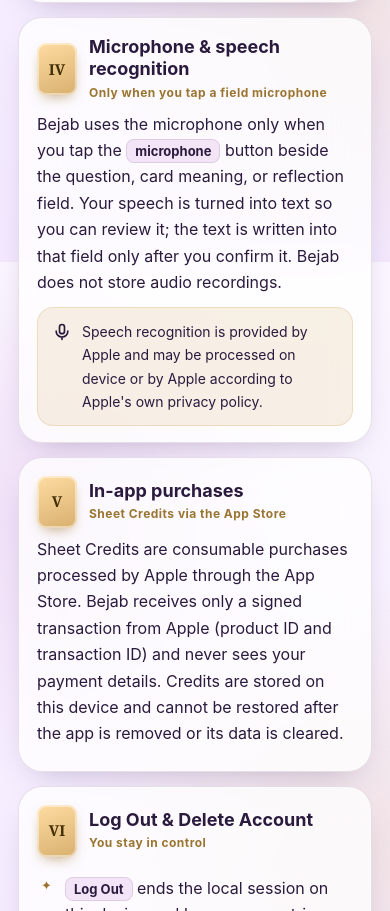
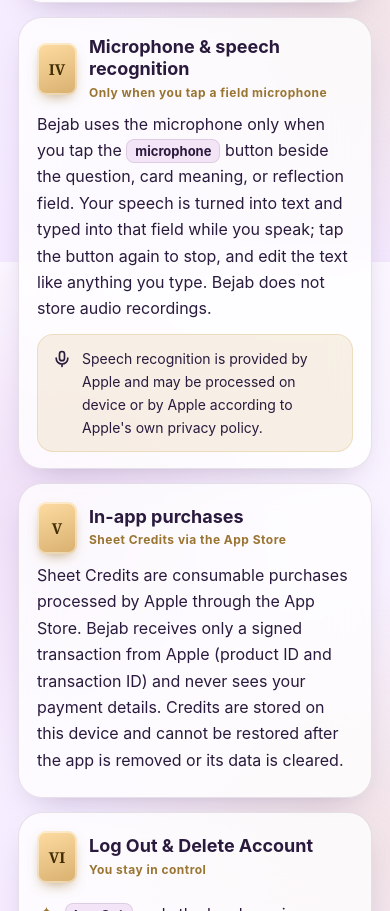
Before and after one commit to bejab/bejab-legal, a plain HTML site: page privacy.html in a window 390 px wide. Shown: the part 2270-3181 px from the top of the page. Drawn offline with Linux system fonts and the light colour scheme.

Commit message:
Microphone: inline dictation

```diff
--- a/privacy.html
+++ b/privacy.html
@@ -233,7 +233,7 @@
 
   <section>
     <div class="sec-head"><div class="num">IV</div><div><h2>Microphone &amp; speech recognition</h2><div class="sec-sub">Only when you tap a field microphone</div></div></div>
-    <p>Bejab uses the microphone only when you tap the <span class="kbd">microphone</span> button beside the question, card meaning, or reflection field. Your speech is turned into text so you can review it; the text is written into that field only after you confirm it. Bejab does not store audio recordings.</p>
+    <p>Bejab uses the microphone only when you tap the <span class="kbd">microphone</span> button beside the question, card meaning, or reflection field. Your speech is turned into text and typed into that field while you speak; tap the button again to stop, and edit the text like anything you type. Bejab does not store audio recordings.</p>
     <div class="callout">
       <svg viewBox="0 0 24 24" fill="none" stroke="currentColor" stroke-width="2" stroke-linecap="round"><rect x="9" y="3" width="6" height="11" rx="3"/><path d="M5 11a7 7 0 0 0 14 0M12 18v3"/></svg>
       <div>Speech recognition is provided by Apple and may be processed on device or by Apple according to Apple's own privacy policy.</div>
```
